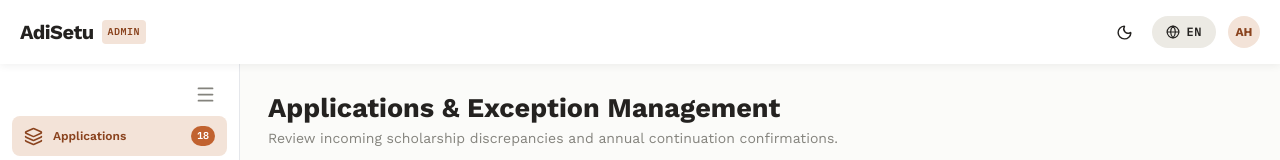
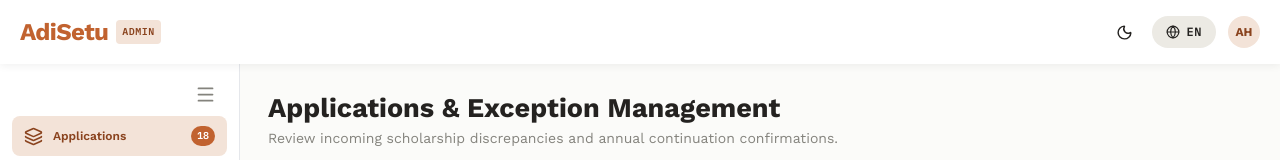
Before and after one commit to rogeralukka/AdiSetu, a React (Vite) app in the folder frontend/: page /admin in a window 1280 px wide. Shown: the top 160 px of the page. Built offline with nearby package versions, Linux system fonts and the light colour scheme.

Commit message:
style(admin): align wordmark with text-2xl font-extrabold text-accent branding

```diff
--- a/frontend/src/screens/AdminDashboardScreen.jsx
+++ b/frontend/src/screens/AdminDashboardScreen.jsx
@@ -338,7 +338,7 @@ export default function AdminDashboardScreen() {
         <div className="w-full h-full px-5 flex items-center justify-between">
           {/* Left: Wordmark lockup */}
           <div className="flex items-center gap-2 select-none">
-            <span className="text-xl font-bold tracking-tight text-text">
+            <span className="text-2xl font-extrabold tracking-tight text-accent notranslate" translate="no">
               AdiSetu
             </span>
             <span className="px-1.5 py-0.5 rounded text-[10px] font-mono font-bold bg-accent-soft text-accent-dark uppercase tracking-wider">
```
